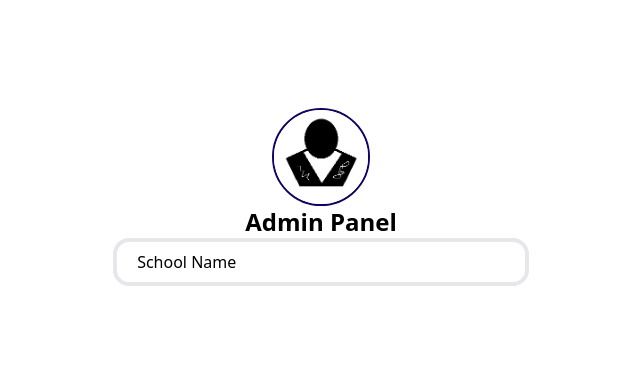
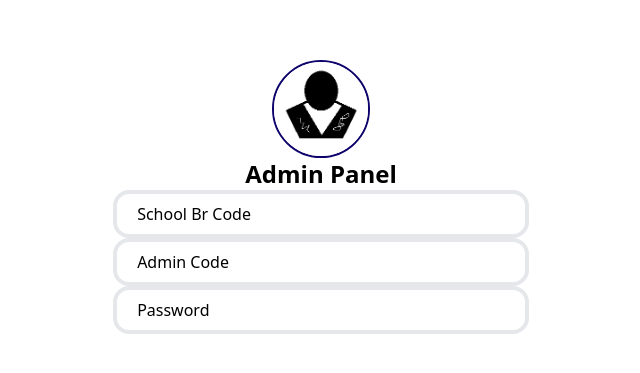
Before and after one commit to AsumVictor/SHS-Student-enrolment-system, a plain HTML site: page login.html in a window 1280 px wide. Shown: the part 203-576 px from the top of the page, without its empty margins (319-959 px from the left). Drawn offline with nearby package versions, Linux system fonts and the light colour scheme.

Commit message:
form elements

```diff
--- a/login.html
+++ b/login.html
@@ -19,9 +19,21 @@
         <form action="#" class="flex flex-col items-center w-full">
 
             <div class="inputDiv border-4 rounded-2xl p-2 px-5 flex items-center relative">
-                      <span>School Name</span>
+                      <span>School Br Code</span>
                       <input id="schoolCode" name="schoolCode" type="number"
                              class="input w-full h-full absolute bg-transparent outline-none px-5" required>
+             </div>
+
+            <div class="inputDiv border-4 rounded-2xl p-2 px-5 flex items-center relative">
+                     <span>Admin Code</span>
+                     <input id="adminCode<" name="adminCode<" type="number"
+                       class="input w-full h-full absolute bg-transparent outline-none px-5" required>
+             </div>
+
+            <div class="inputDiv border-4 rounded-2xl p-2 px-5 flex items-center relative">
+                <span>Password</span>
+                <input id="adminCode<" name="adminCode<" type="password"
+                  class="input w-full h-full absolute bg-transparent outline-none px-5" required>
              </div>
 
         </form>
```
